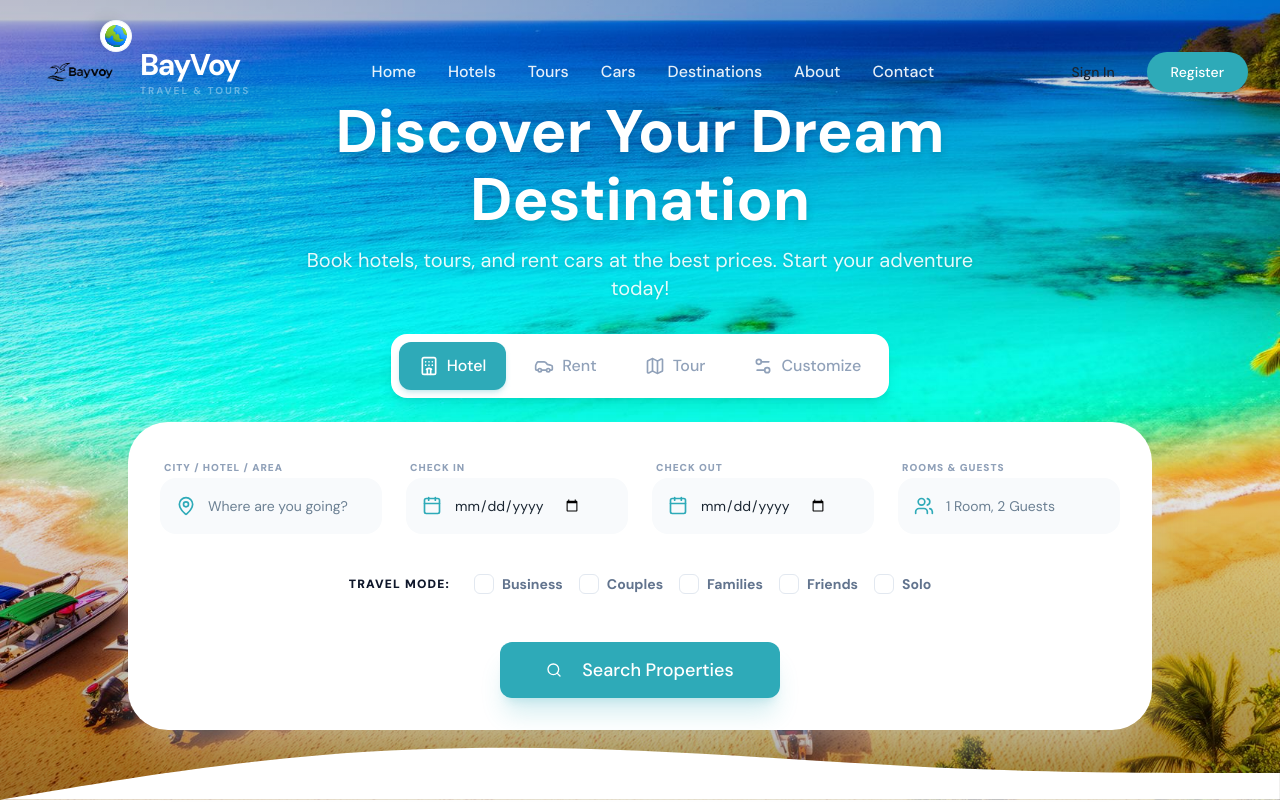
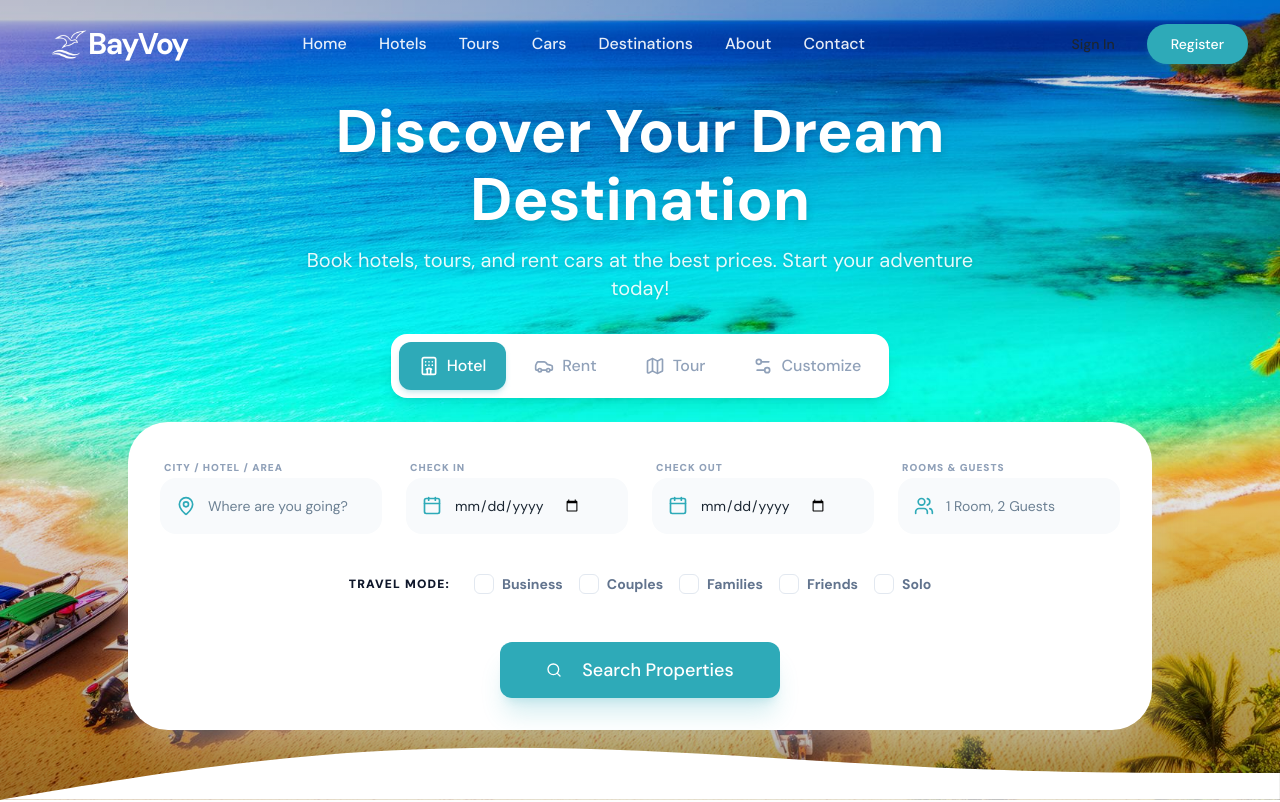
Before and after one commit to mdasif-me/bayvoy-csr, a Next.js app: page / in a window 1280 px wide. Shown: the top 802 px of the page. Built offline with nearby package versions, Linux system fonts and the light colour scheme.

Commit message:
Match navbar logo to footer logo style

```diff
--- a/components/navigation/footer.tsx
+++ b/components/navigation/footer.tsx
@@ -85,27 +85,16 @@ const Footer = () => {
             className="space-y-8"
           >
             <Link href="/" className="relative flex items-center group/logo w-fit">
-              <div className="relative">
-                <div className="w-20 h-20 sm:w-28 sm:h-28 relative transition-all duration-500 transform group-hover/logo:scale-110 drop-shadow-[0_0_20px_rgba(14,165,233,0.3)]">
-                  <Image
-                    src="/logo/favicon.png"
-                    alt="BayVoy"
-                    fill
-                    className="object-contain"
-                  />
-                </div>
-                <motion.div
-                  animate={{ rotate: 360 }}
-                  transition={{ duration: 20, repeat: Infinity, ease: "linear" }}
-                  className="absolute -top-1 -right-1 w-8 h-8 sm:w-10 sm:h-10 bg-white rounded-full p-1.5 shadow-xl border border-slate-100"
-                >
-                  <Image src="/logo/earth.svg" alt="Earth Icon" fill className="object-contain p-1" />
-                </motion.div>
+              <div className="w-20 h-10 rounded-xl flex items-center justify-center transition-transform duration-300 group-hover/logo:scale-105">
+                <Image
+                  src="/images/icon/tranfarent_icon.png"
+                  alt="BayVoy"
+                  width={80}
+                  height={40}
+                  className="object-contain"
+                />
               </div>
-              <div className="flex flex-col ml-3">
-                <span className="text-4xl font-bold tracking-tighter">BayVoy</span>
-                <span className="text-xs font-bold uppercase tracking-[0.3em] text-primary">Explore The World</span>
-              </div>
+              <span className="absolute ml-14 text-3xl font-bold tracking-tighter">BayVoy</span>
             </Link>
             <p className="text-primary-foreground/70 leading-relaxed text-lg">
               Your trusted travel partner for unforgettable adventures around
--- a/components/navigation/navbar.tsx
+++ b/components/navigation/navbar.tsx
@@ -6,7 +6,6 @@ import Link from "next/link";
 import Image from "next/image";
 import { usePathname } from "next/navigation";
 import { Button } from "@/components/ui/button";
-import { motion } from "framer-motion";
 import { NAV_LINKS } from "@/constants/navigation";
 
 const Navbar = () => {
@@ -41,36 +40,20 @@ const Navbar = () => {
       <div className="container mx-auto px-4 lg:px-8">
         <nav className="flex items-center justify-between">
           {/* Logo */}
-          <Link href="/" className="flex items-center gap-3 group relative z-50">
-            <div className="relative">
-              <div className={`w-16 h-16 sm:w-24 sm:h-24 relative transition-all duration-500 transform group-hover:scale-110 ${
-                isScrolled ? "brightness-100 drop-shadow-md" : "brightness-110 drop-shadow-[0_0_20px_rgba(255,255,255,0.4)]"
-              }`}>
+          <Link href="/" className="relative flex items-center group/logo w-fit">
+            <div className="w-20 h-10 rounded-xl flex items-center justify-center transition-transform duration-300 group-hover/logo:scale-105">
               <Image
-                  src="/logo/favicon.png"
+                src="/images/icon/tranfarent_icon.png"
                 alt="BayVoy"
-                  fill
+                width={80}
+                height={40}
                 className="object-contain"
                 priority
               />
             </div>
-              {/* Floating Icon Logo */}
-              <motion.div
-                animate={{ rotate: 360 }}
-                transition={{ duration: 20, repeat: Infinity, ease: "linear" }}
-                className="absolute -top-1 -right-1 w-6 h-6 sm:w-8 sm:h-8 bg-white rounded-full p-1 shadow-lg hidden sm:block border border-slate-100"
-              >
-                <Image src="/logo/earth.svg" alt="Earth" fill className="object-contain p-1" />
-              </motion.div>
-            </div>
-            <div className="flex flex-col -gap-1">
-              <span className={`text-3xl font-bold tracking-tighter transition-colors duration-300 ${isScrolled ? "text-slate-900" : "text-white"}`}>
+            <span className={`absolute ml-14 text-3xl font-bold tracking-tighter transition-colors duration-300 ${isScrolled ? "text-slate-900" : "text-white"}`}>
               BayVoy
             </span>
-              <span className={`text-[10px] font-bold uppercase tracking-[0.2em] opacity-60 transition-colors ${isScrolled ? "text-slate-500" : "text-white/60"}`}>
-                Travel & Tours
-              </span>
-            </div>
           </Link>
 
           {/* Desktop Nav Links */}
```
Lines whose indentation alone changed are shown as unchanged.
